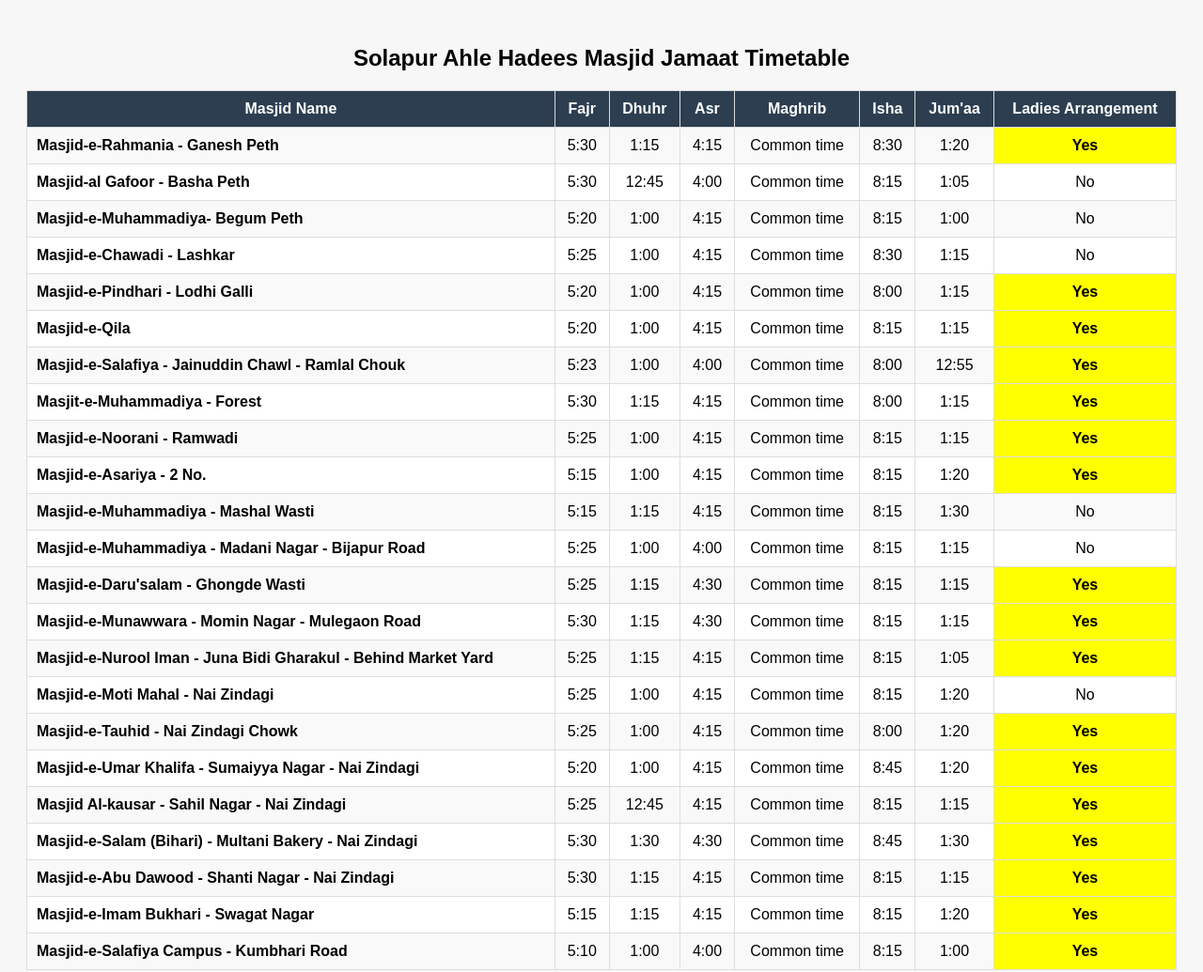
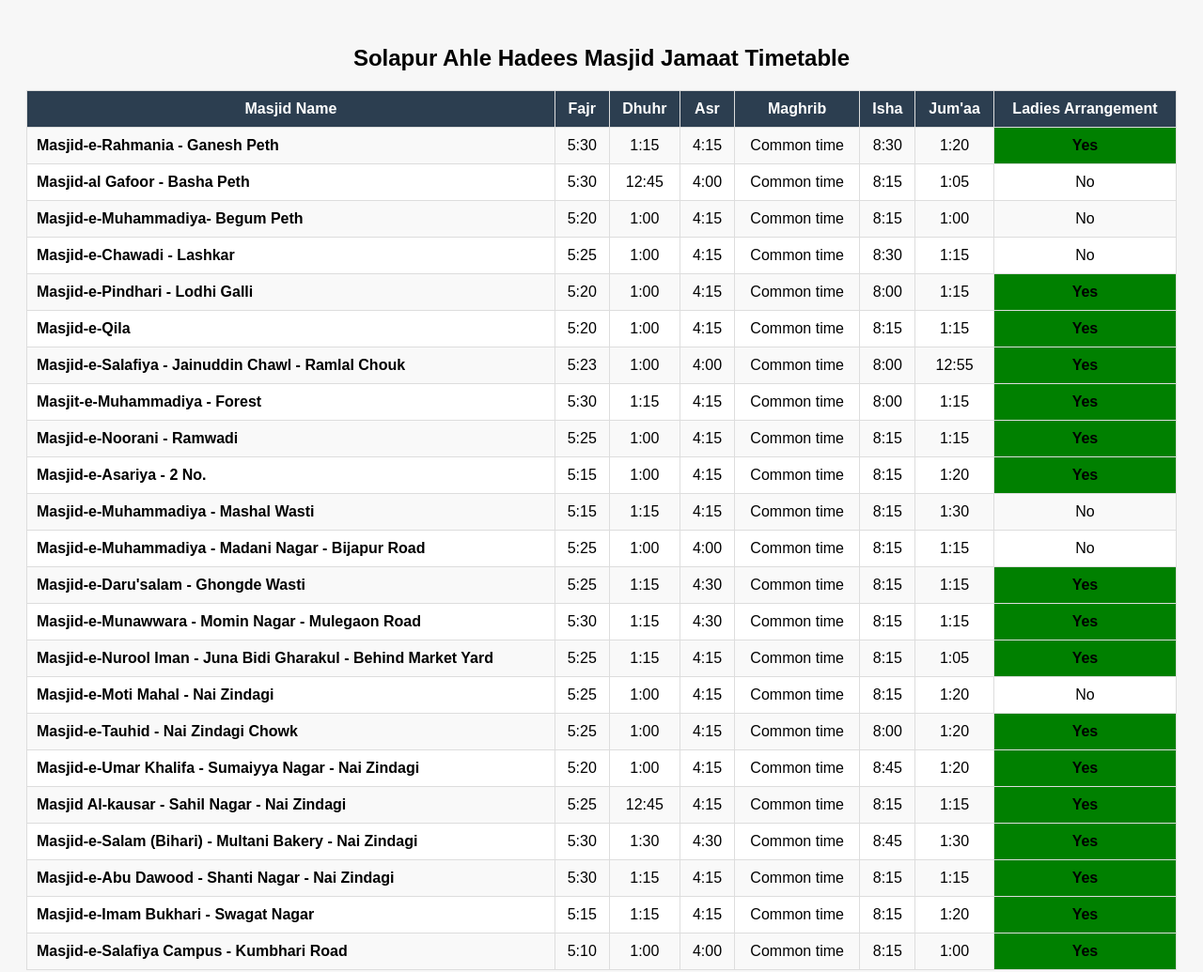
Before and after one commit to MohsinD87/Sur_SalahTimetable, a plain HTML site: page index.html in a window 1280 px wide. Shown: the whole page at 94% size. Drawn offline with Linux system fonts and the light colour scheme.

Commit message:
Add files via upload

```diff
--- a/index.html
+++ b/index.html
@@ -37,7 +37,7 @@
         row.forEach((cell) => {
         // Example: Highlight Fajr column for Masjid A
         if (cell.trim() === "Yes") {
-          html += `<td style="background: yellow; font-weight: bold;">${cell}</td>`;
+          html += `<td style="background: green; font-weight: bold;">${cell}</td>`;
         } else {
           html += `<td>${cell}</td>`;
         }
```
